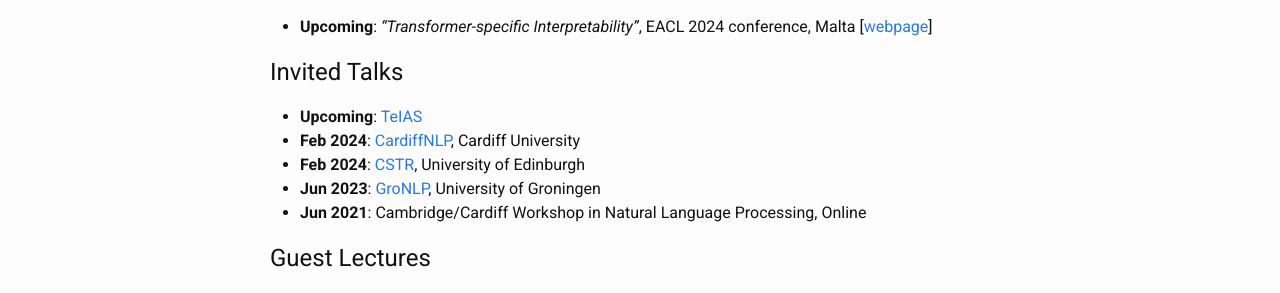
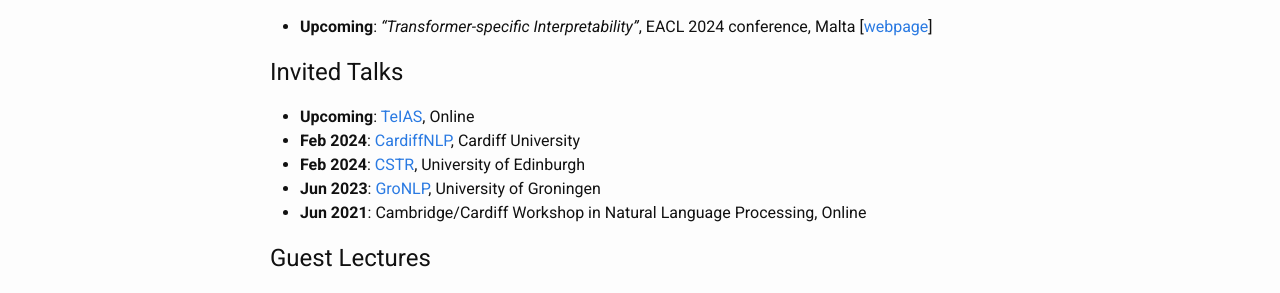
Before and after one commit to hmohebbi/hmohebbi.github.io, a Jekyll site: the page built from teaching.md, in a window 1280 px wide. Shown: the part 128-421 px from the top of the page. Built offline with Jekyll 4.4.1, drawn with Linux system fonts in a browser that asks for light colours; a style sheet for code colours, icons or effects is not loaded.

Commit message:
Update teaching.md

```diff
--- a/teaching.md
+++ b/teaching.md
@@ -10,7 +10,7 @@ permalink: /teaching/
 
 
 ## Invited Talks
-* __Upcoming__: [TeIAS](https://teias.institute/mohebbi-talk202403/)
+* __Upcoming__: [TeIAS](https://teias.institute/mohebbi-talk202403/), Online
 * __Feb 2024__: [CardiffNLP](https://cardiffnlp.github.io/), Cardiff University
 * __Feb 2024__: [CSTR](https://www.cstr.ed.ac.uk/), University of Edinburgh
 * __Jun 2023__: [GroNLP](https://www.rug.nl/research/clcg/research/cl/), University of Groningen
```
